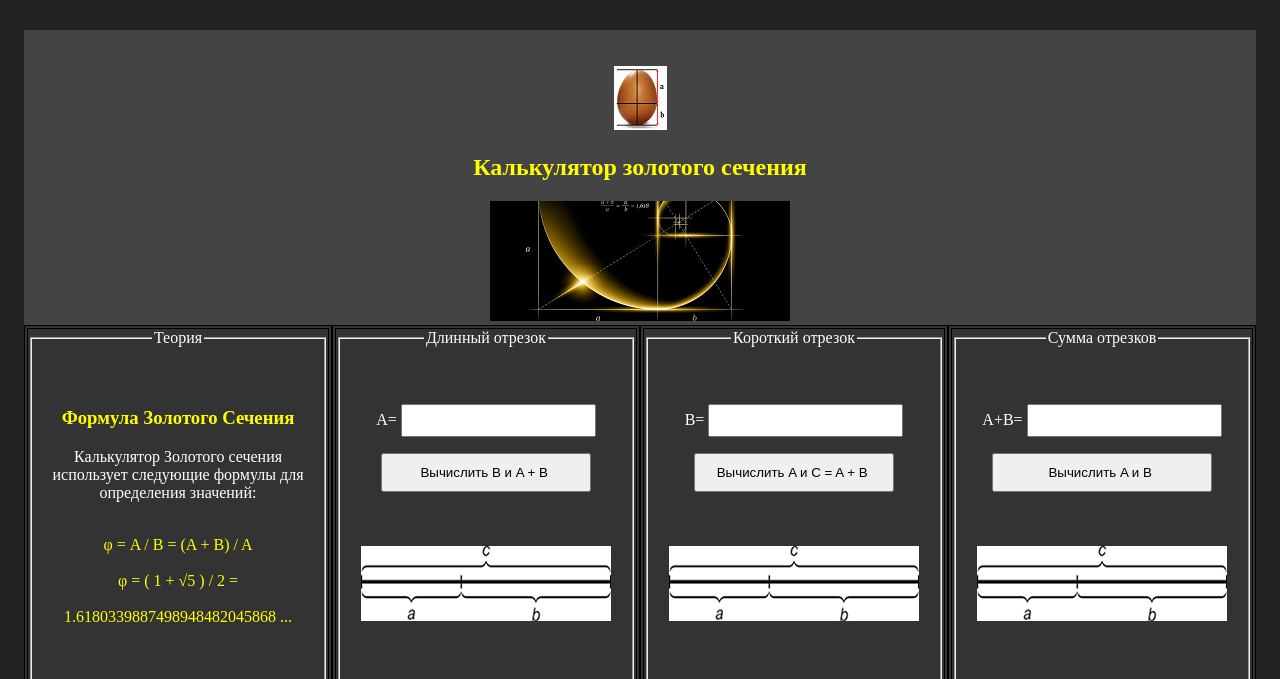
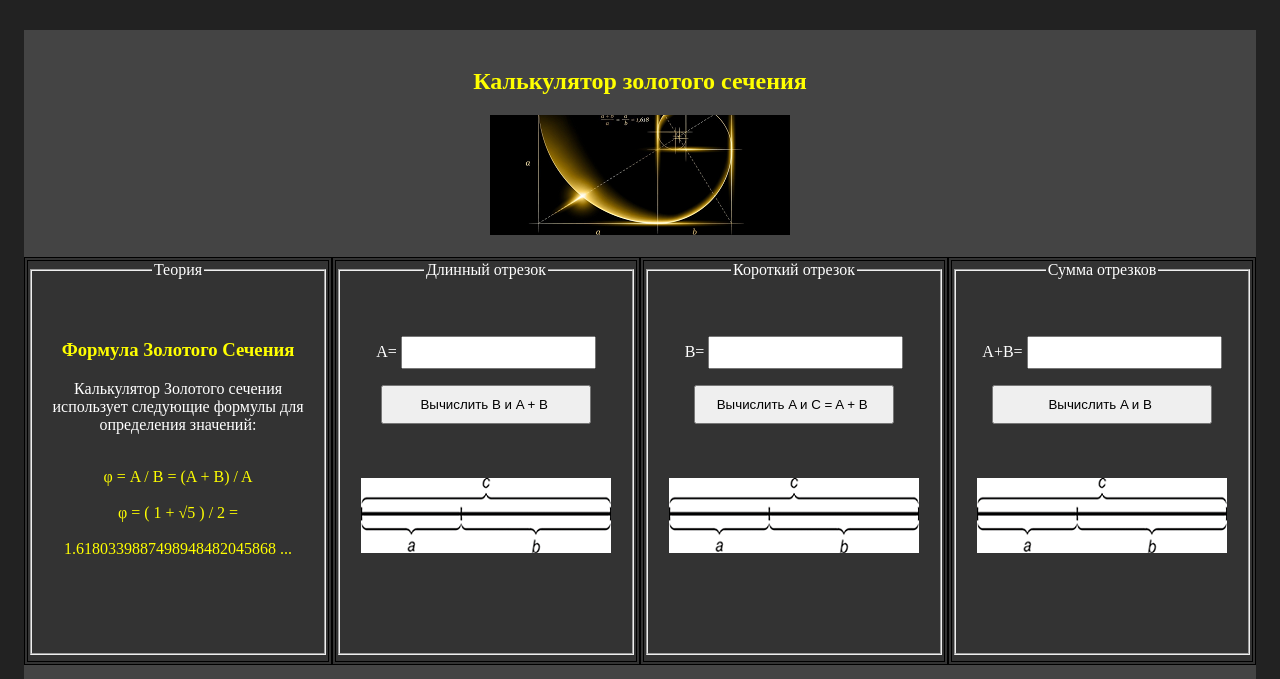
Before and after one commit to KorostelevaAM/gs, a plain HTML site: page index.html in a window 1280 px wide. Shown: the top 679 px of the page. Drawn offline with Linux system fonts and the light colour scheme; a script that the page names is missing.

Commit message:
Add files via upload

```diff
--- a/index.html
+++ b/index.html
@@ -12,11 +12,10 @@
 
     <div class="m">
         <div class="s">
+            <br>
+            <h2 style="color: #ffff00;">  Калькулятор золотого сечения</h2>
+            <img src="img/men.png">
             <br><br>
-            <img src="img/image015.png">
-            <h2 style="color: #ffff00;">  Калькулятор золотого сечения</h2>
-
-            <img src="img/men.png">
         </div>
 
 
```
